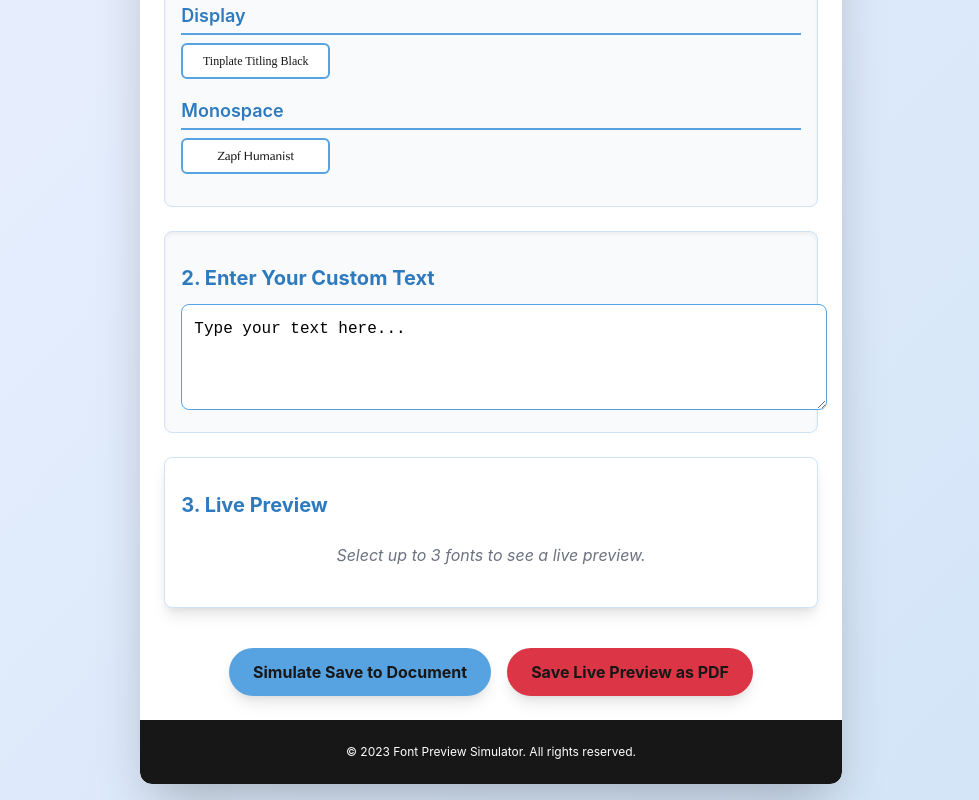
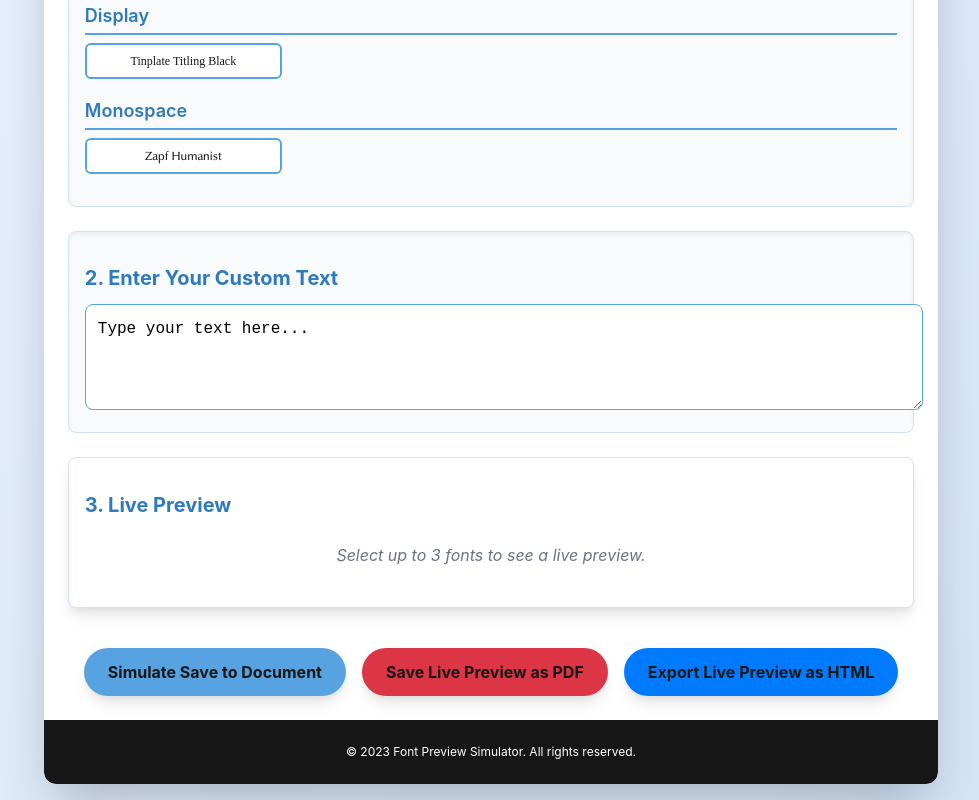
Before and after one commit to Arch-Tom/archfonthub, a React (Vite) app: page / in a window 1280 px wide. Shown: the part 519-1319 px from the top of the page, without its empty margins (165-1144 px from the left). Built offline with nearby package versions, Linux system fonts and the light colour scheme.

Commit message:
Updated Save

```diff
--- a/src/App.jsx
+++ b/src/App.jsx
@@ -1,16 +1,9 @@
-import React, { useState, useEffect, useRef } from 'react'; // Import useRef
-
-// Import the html2pdf library (after npm install html2pdf.js)
-// You might need to adjust the import path based on the library's exact structure
-// import html2pdf from 'html2pdf.js'; // This is a common way
-// Or if it's a default export from a specific path in node_modules
-import html2pdf from 'html2pdf.js/dist/html2pdf.min'; // This is a more specific common path
+import React, { useState, useEffect, useRef } from 'react';
+import html2pdf from 'html2pdf.js/dist/html2pdf.min';
 
 // Main App Component
 const App = () => {
     // ... (existing categorizedFonts and other state declarations) ...
-
-    // Pre-defined list of fonts, now including Benguiat, Copperplate Gothic, and I Love Glitter
     const categorizedFonts = {
         'Sans-serif': [
             'Arial',
@@ -40,12 +33,10 @@ const App = () => {
     const [message, setMessage] = useState('');
     const [showMessageBox, setShowMessageBox] = useState(false);
 
-    // Create a ref for the preview section
     const previewSectionRef = useRef(null);
 
-    // ... (existing useEffect for @font-face rules) ...
-    useEffect(() => {
-        const customFontsCss = `
+    // Define customFontsCss globally or ensure it's accessible for HTML export
+    const customFontsCssContent = `
     @font-face {
       font-family: 'Benguiat';
       src: url('/fonts/Benguiat.ttf') format('truetype');
@@ -118,10 +109,10 @@ const App = () => {
     }
   `;
 
+    useEffect(() => {
         const styleElement = document.createElement('style');
-        styleElement.textContent = customFontsCss;
+        styleElement.textContent = customFontsCssContent; // Use the defined constant
         document.head.appendChild(styleElement);
-
     }, []);
 
     // ... (existing handleFontSelect and handleTextChange functions) ...
@@ -141,8 +132,6 @@ const App = () => {
         setCustomText(e.target.value);
     };
 
-
-    // Function to handle saving to PDF
     const handleSavePdf = () => {
         if (selectedFonts.length === 0 || customText.trim() === '') {
             showMessage('Please select fonts and enter text to generate PDF.');
@@ -155,13 +144,11 @@ const App = () => {
             return;
         }
 
-        // Temporarily hide the h2 heading before PDF generation
         const headingElement = previewElement.querySelector('.section-title');
         if (headingElement) {
             headingElement.style.display = 'none';
         }
 
-        // PDF generation options
         const options = {
             margin: 10,
             filename: 'ArchFontHub_Preview.pdf',
@@ -171,13 +158,67 @@ const App = () => {
         };
 
         html2pdf().set(options).from(previewElement).save().finally(() => {
-            // Show the h2 heading again after PDF generation is complete
             if (headingElement) {
-                headingElement.style.display = ''; // Reset to default display
+                headingElement.style.display = '';
             }
         });
 
         showMessage('Generating PDF...');
+    };
+
+    // NEW FUNCTION: handleExportHtml
+    const handleExportHtml = () => {
+        if (selectedFonts.length === 0 || customText.trim() === '') {
+            showMessage('Please select fonts and enter text to export HTML.');
+            return;
+        }
+
+        // Build the HTML content for the preview
+        let previewHtmlContent = '';
+        selectedFonts.forEach(font => {
+            previewHtmlContent += `
+        <div style="margin-bottom: 15px;">
+          <p style="font-size: 14px; color: #4b5563; margin-bottom: 5px; font-weight: 600;">Font: ${font}</p>
+          <p style="font-family: '${font}'; font-size: 24px; line-height: 1.625; word-break: break-word; margin: 0;">${customText}</p>
+        </div>
+      `;
+        });
+
+        // Create the full HTML document with embedded fonts and styles
+        const fullHtml = `
+      <!DOCTYPE html>
+      <html lang="en">
+      <head>
+          <meta charset="UTF-8">
+          <meta name="viewport" content="width=device-width, initial-scale=1.0">
+          <title>Arch Font Hub - Export</title>
+          <style>
+              body { font-family: sans-serif; margin: 20px; color: #181717; } /* Basic styling for the exported HTML */
+              ${customFontsCssContent} /* Embed all @font-face rules */
+          </style>
+      </head>
+      <body>
+          <h1>Arch Font Hub - Live Preview Export</h1>
+          <hr>
+          ${previewHtmlContent}
+          <p style="margin-top: 30px; font-size: 12px; color: #6b7280;">
+            This content was exported from the Arch Font Hub simulator.
+          </p>
+      </body>
+      </html>
+    `;
+
+        const blob = new Blob([fullHtml], { type: 'text/html;charset=utf-8' });
+        const url = URL.createObjectURL(blob);
+        const link = document.createElement('a');
+        link.href = url;
+        link.download = 'ArchFontHub_Preview.html';
+        document.body.appendChild(link); // Required for Firefox
+        link.click();
+        document.body.removeChild(link); // Clean up
+        URL.revokeObjectURL(url); // Free up memory
+
+        showMessage('Exporting as HTML...');
     };
 
 
@@ -200,7 +241,6 @@ const App = () => {
     };
 
 
-    // Function to display a temporary message box to the user.
     const showMessage = (msg) => {
         setMessage(msg);
         setShowMessageBox(true);
@@ -277,7 +317,7 @@ const App = () => {
                         />
                     </section>
 
-                    <section className="preview-section-card" ref={previewSectionRef}> {/* Add ref here */}
+                    <section className="preview-section-card" ref={previewSectionRef}>
                         <h2 className="section-title">
                             3. Live Preview
                         </h2>
@@ -312,9 +352,16 @@ const App = () => {
                         <button
                             onClick={handleSavePdf}
                             className="save-button"
-                            style={{ marginLeft: '1rem', backgroundColor: '#dc3545' }} // Added a new button for PDF with some basic styling
+                            style={{ marginLeft: '1rem', backgroundColor: '#dc3545' }}
                         >
                             Save Live Preview as PDF
+                        </button>
+                        <button
+                            onClick={handleExportHtml} // New button for HTML export
+                            className="save-button"
+                            style={{ marginLeft: '1rem', backgroundColor: '#007bff' }} // Example color
+                        >
+                            Export Live Preview as HTML
                         </button>
                     </div>
 
```
Lines whose indentation alone changed are shown as unchanged.
